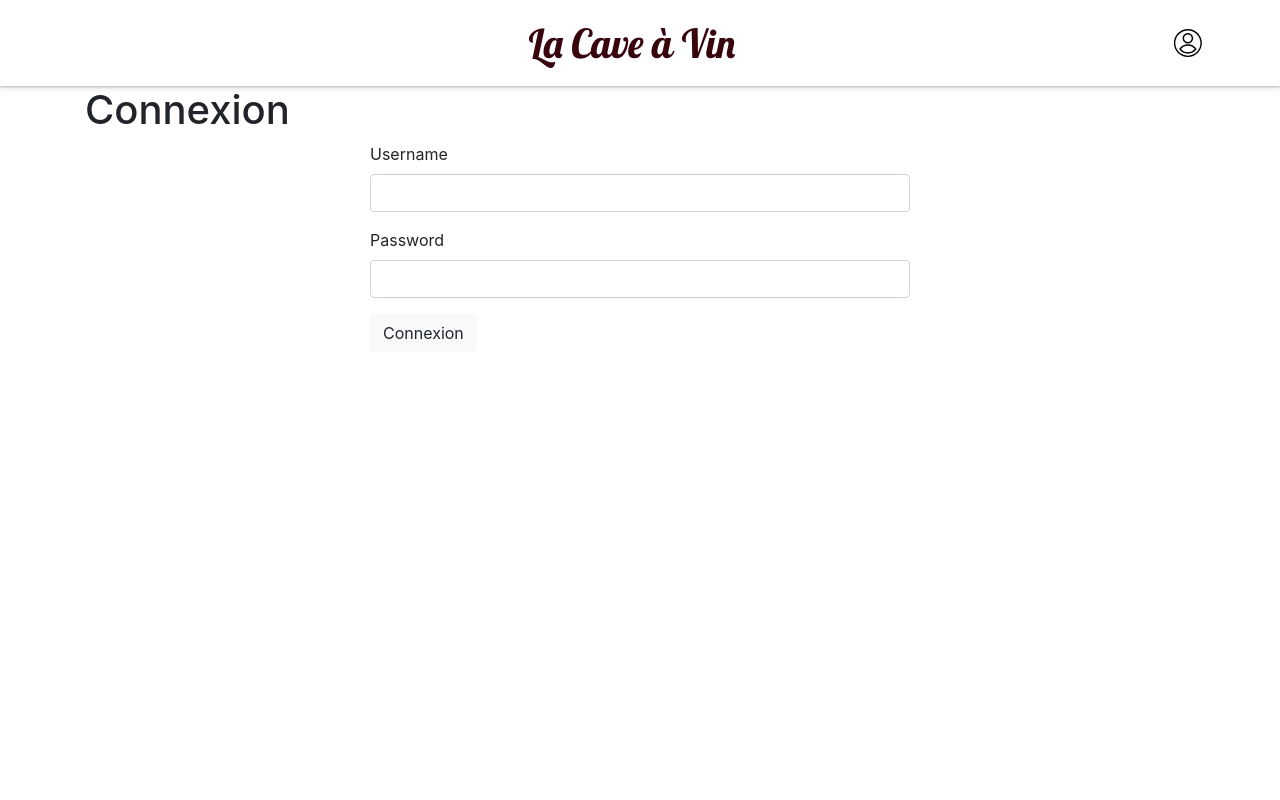
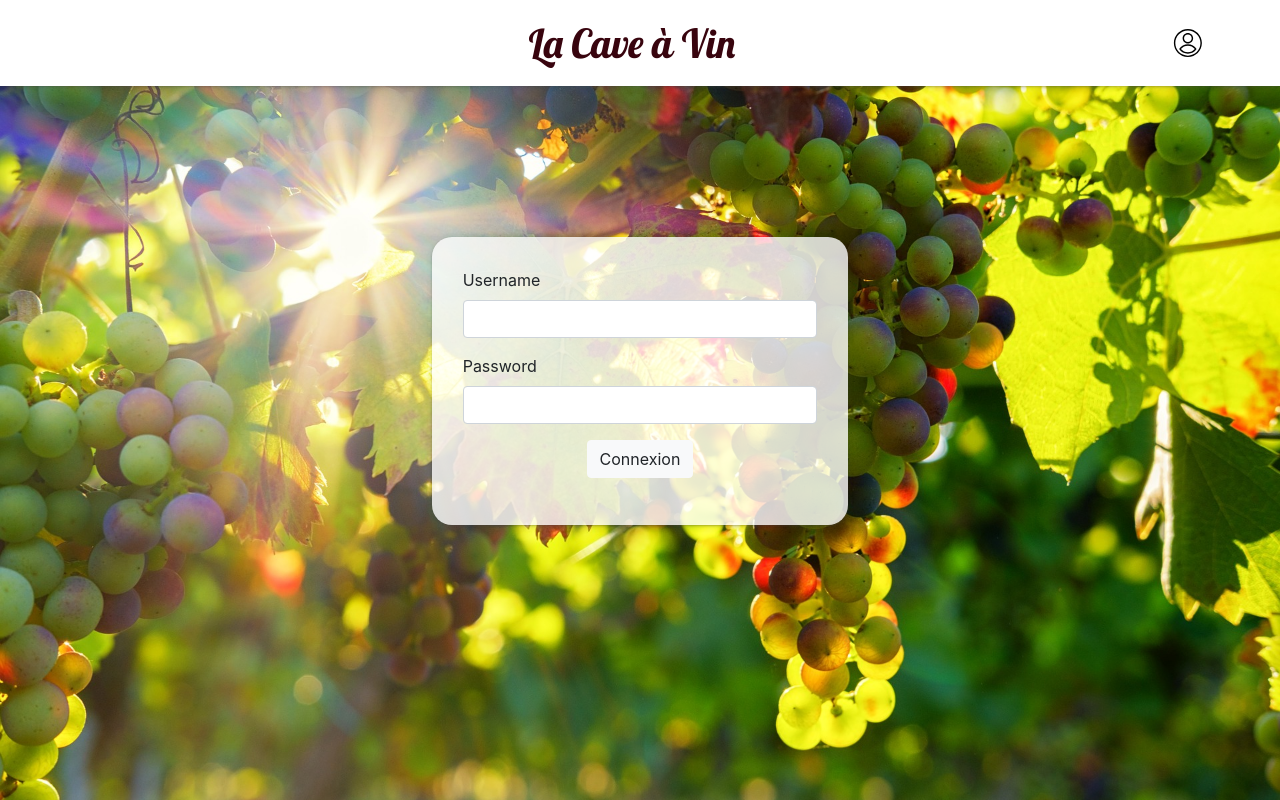
Before and after one commit to dev-perso/php, a Symfony app: template MaCaveAVin/templates/security/connexion.html.twig in a window 1280 px wide. Run offline with Twig, Linux system fonts and the light colour scheme; the template is opened without the code that fills it, so the values that code supplies are empty; some libraries are stand-ins or nearby versions.

Commit message:
connexion

```diff
--- /dev/null
+++ b/MaCaveAVin/public/css/connexion.css
@@ -0,0 +1,34 @@
+body
+{
+    background-image: url("../img/background-grapes.jpg");
+    background-position: center center;
+    background-repeat: no-repeat;
+    background-attachment: fixed;
+    background-size: cover;
+}
+
+
+.divContainerConnect
+{
+    position : fixed;
+    display: table;
+    height: 100%;
+    width : 100%;
+    margin-top : -105px;
+}
+
+.rowConnect
+{
+    display: table-cell;
+    vertical-align: middle;
+    width : 100%;
+}
+
+.divConnect
+{
+    background-color : rgba(255, 255, 255, 0.8);
+    box-shadow : 0 1px 2px 0 rgba(60,64,67,0.3), 0 2px 6px 0 rgba(60,64,67,0.15);
+    border : 1px solid transparent;
+    border-radius : 20px;
+    padding : 30px;
+}
--- a/MaCaveAVin/templates/security/connexion.html.twig
+++ b/MaCaveAVin/templates/security/connexion.html.twig
@@ -1,10 +1,14 @@
 {% extends 'base.html.twig' %}
 
+{% block stylesheets %}
+    {{ parent() }}
+    <link rel="stylesheet" href="{{ asset('css/connexion.css') }}">
+{% endblock %}
+
 {% block body %}
-    <div class="container">
-        <h1>Connexion</h1>
-        <div class="row">
-            <div class="offset-3 col-6">
+    <div class="container-fluid divContainerConnect">
+        <div class="row rowConnect">
+            <div class="offset-4 col-4 divConnect">
                 <form action="{{ path('connexion') }}" method="post">
                     <div class="form-group">
                         <label for="_username">Username</label>
@@ -14,7 +18,7 @@
                         <label for="_password">Password</label>
                         <input type="password" class="form-control" required name="_password">
                     </div>
-                    <div class="form-group">
+                    <div class="form-group text-center">
                         <button type="submit" class="btn btn-light">Connexion</button>
                     </div>
                 </form>
```
Also changed, not shown: 2 other files.
